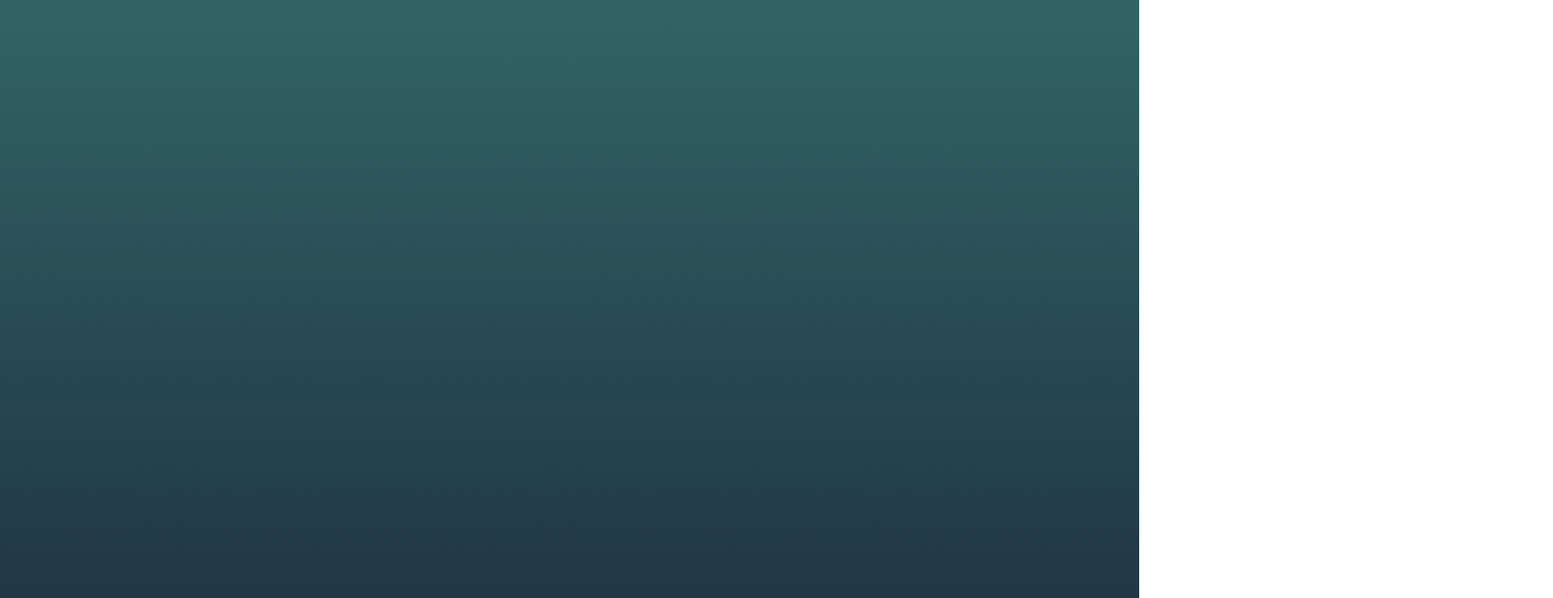
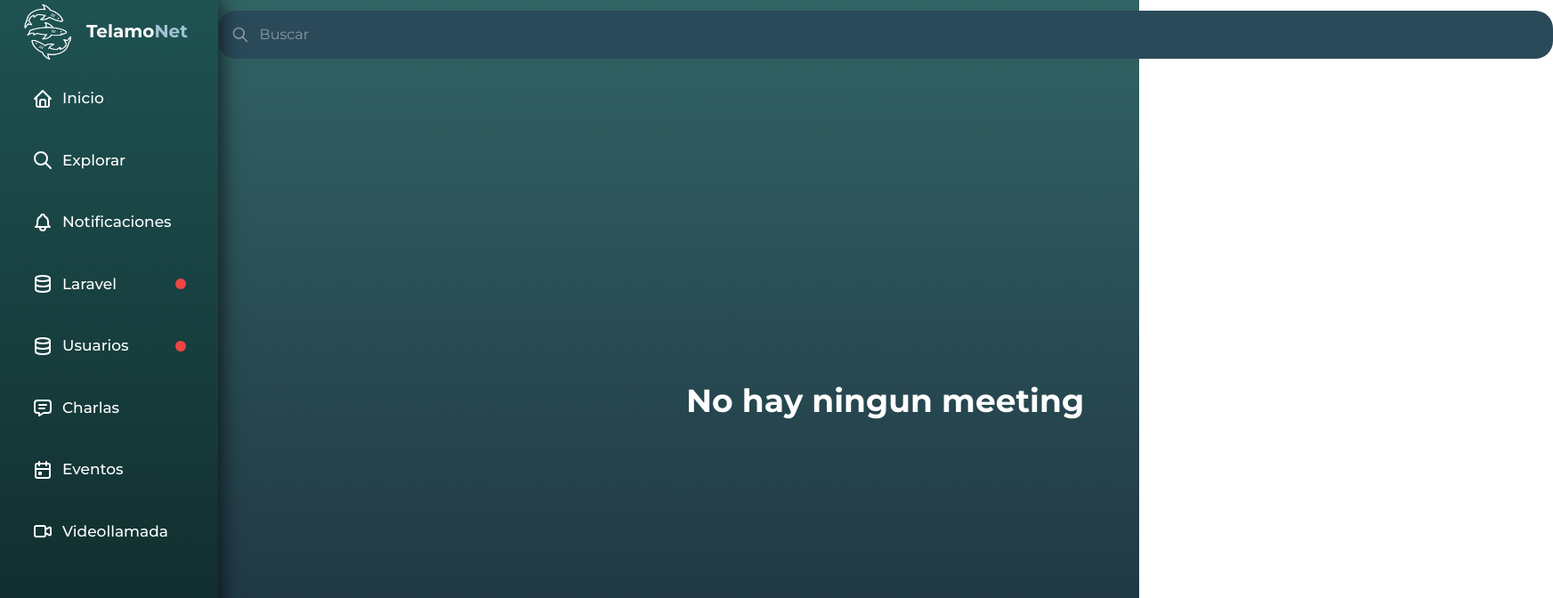
Before and after one commit to AntonioMorera/Telamonet, a Vue app: page /meetingchat in a window 1280 px wide. Before the commit this address had no page. Shown: the top 672 px of the page at 89% size, 1745 px wide, since content can reach past the window. Built offline with nearby package versions, Linux system fonts and the light colour scheme; no server answers.

Commit message:
NavBar fixed, MeetingChatView created

```diff
--- a/src/components/NavBar.vue
+++ b/src/components/NavBar.vue
@@ -36,7 +36,7 @@
 </script>
 
 <template>
-    <nav class="sticky top-0 w-[300px] flex flex-col pl-5 h-[100vh] z-[1]" id="principalNav">
+    <nav class="sticky top-0 w-[300px] flex flex-col pl-5 pr-5 h-[100vh] z-[1]" id="principalNav">
         <div class="flex flex-row items-center gap-3 mb-4">
             <img class="w-[65px] h-[70px]" src="../assets/logo/logoTelamon.png" alt="Logo">
             <h1 class="font-bold text-[20px] text-white">{{ t.nav.title }}<span class="text-[#a0c4d4]">{{ t.nav.website }}</span></h1>
--- a/src/router/index.js
+++ b/src/router/index.js
@@ -8,6 +8,7 @@ import ExploreView from "../views/ExploreView.vue";
 import NotificationView from "../views/NotificationView.vue";
 import EventView from "../views/EventView.vue";
 import MeetingView from "../views/MeetingView.vue";
+import MeetingChatView from "../views/MeetingChatView.vue";
 import LaravelTestView from "../views/LaravelTestView.vue";
 import VideoCallView from "../views/VideoCallView.vue";
 
@@ -65,6 +66,11 @@ const router = createRouter({
         component: MeetingView
         },
         {
+        path: '/meetingchat',
+        name: 'meetingchat',
+        component: MeetingChatView
+        },
+        {
         path: '/laravel',
         name: 'laravel',
         component: LaravelTestView
--- /dev/null
+++ b/src/views/MeetingChatView.vue
@@ -0,0 +1,24 @@
+<script setup>
+    import NavBar from '../components/NavBar.vue';
+    import SearchBar from '../components/SearchBar.vue';
+    import SideBar from '../components/SideBar.vue';
+
+    import { useTranslations } from '../composables/useTranslations'
+    const { t } = useTranslations() // Variable para llamar al archivo de traduccion
+</script>
+
+<template>
+    <main class="flex min-h-screen justify-between">
+        <NavBar></NavBar>
+        <section class="text-white w-[1500px] mr-14 mb-4">
+            <SearchBar></SearchBar>
+            <div id="mainBody" class="flex flex-col gap-4 justify-center items-center min-h-[92.9vh]">
+                <h1 class="text-4xl font-bold">No hay ningun meeting</h1>
+            </div>
+        </section>
+    </main>
+</template>
+
+<style scoped>
+
+</style>
```
